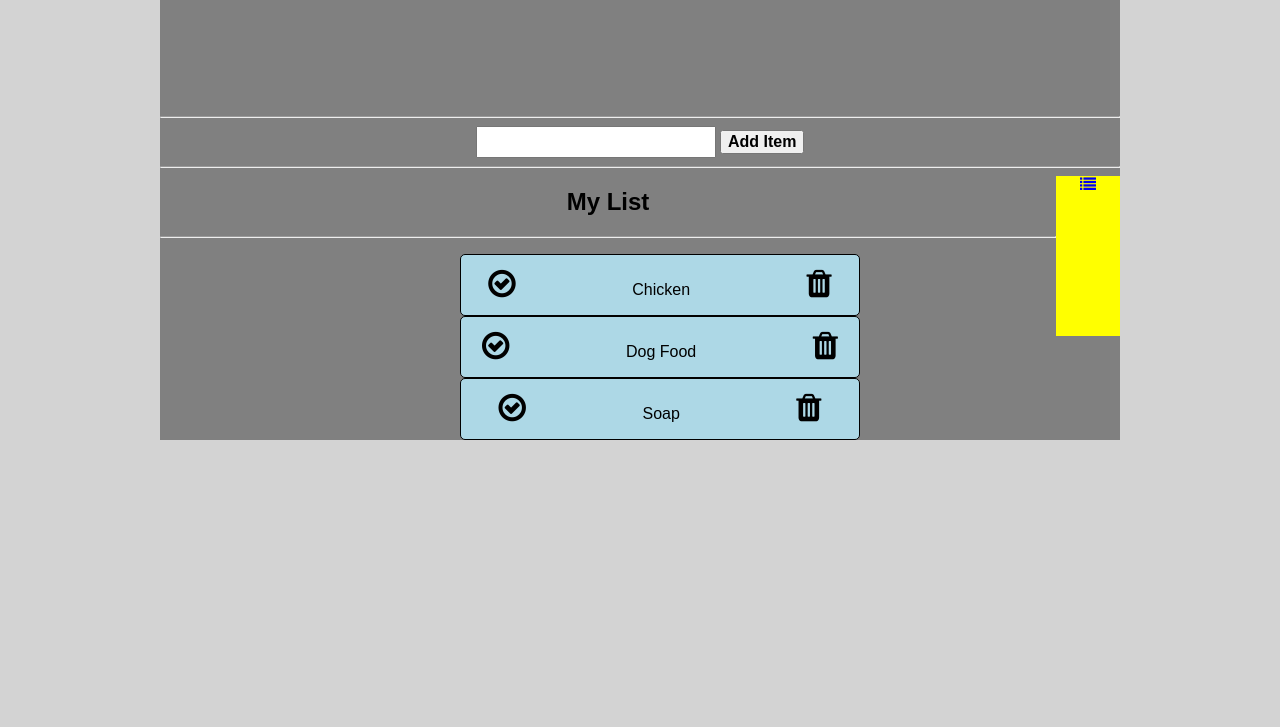
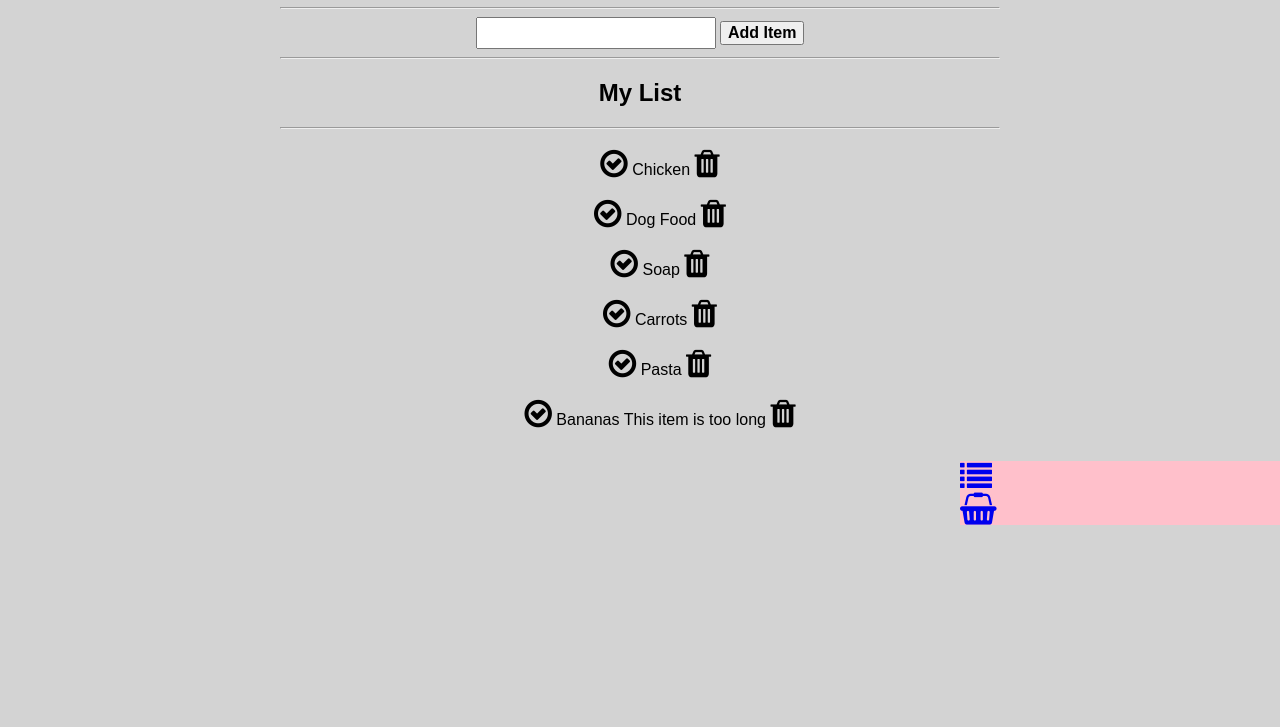
Before and after one commit to Karobka/TheShopper, a plain HTML site: page index.html in a window 1280 px wide. Shown: the part 73-800 px from the top of the page. Drawn offline with Linux system fonts and the light colour scheme.

Commit message:
simplified the layout code

```diff
--- a/css/main.css
+++ b/css/main.css
@@ -1,23 +1,9 @@
-
 *, *:before, *:after {
   box-sizing: border-box;
 }
 
 /*CUSTOM STYLES*/
 
-header {
-	/**background-image: url("../images/TempBanner.jpg");
-	/**background-repeat: no-repeat;**/
-	height: 10em;
-}
-
-main {
-	margin-left: auto;
-	margin-right: auto;
-	width: 60em;
-	text-align: center;
-    background-color: grey;
-}
 
 body {
     background-color: lightgrey;
@@ -29,46 +15,30 @@ input {
     width: 15em;
 }
 
-h1 {
-
+.sidetabs {
+    list-style-type: none;
+    width: 25%;
+    background-color: pink;
+    margin: 0;
+    padding: 0;
+    display: inline-block;
+    float: right;
 }
 
-.newitem {
-    border: 1px solid black;
-    border-radius: 5px;
-    background-color: lightblue;
-    margin-left: auto;
-    margin-right: auto;
-    max-width: 25em;
+.buylist {
     list-style-type: none;
 
 }
 
-.btn-done {
-    border-radius: 5px;
-    color: #fff;
-    text-transform: uppercase;
+.wrapper {
+    display: ;
+    max-width: 45em;
+    margin-left: auto;
+    margin-right: auto;
+    text-align: center;
 }
 
-.itempadding {
+
+i, li > p {
     display: inline-block;
-    padding-left: 7em;
-    padding-right: 7em;
-    background: transparent;
 }
-.alignme {
-    padding-top: 10px;
-}
-
-.itempadding > p {
-    text-align: center;
-    font-size: 1em;
-}
-
-.listtab {
-    float: right;
-    background-color: yellow;
-    height: 10em;
-    width: 4em;
-    top
-}
--- a/index.html
+++ b/index.html
@@ -9,12 +9,13 @@
 
 </head>
 <body>
-	<main>
+
+
+	<div class="wrapper">
 		<header>
 			<h1>The Shopper</h1>
 		</header>
 		<hr>
-		<section class="additem">
 			<form>
 				<input type="text">
 				<button name="additem">
@@ -22,45 +23,50 @@
 				</button>
 			</form>
 		<hr>
-		</section>
-		<div class="listtab">
-				<a href="#"><i class="fa fa-list fa-1x"></i></a>
-		</div>
-		<section class="mylist">
 			<h2>My List</h2>
 			<hr>
-			<ul>
-				<li class="newitem">
-					<div class="alignme">
+			<ul class="buylist">
+				<li>
 					<i class="fa fa-check-circle-o fa-2x"></i>
-						<div class="itempadding">
 					<p>Chicken</p>
-						</div>
 					<i class="fa fa-trash fa-2x"></i>
-					</div>
 				</li>
-				<li class="newitem">
-					<div class="alignme">
+				<li>
 					<i class="fa fa-check-circle-o fa-2x"></i>
-						<div class="itempadding">
 					<p>Dog Food</p>
-						</div>
 					<i class="fa fa-trash fa-2x"></i>
-					</div>
 				</li>
-				<li class="newitem">
-					<div class="alignme">
+				<li>
 					<i class="fa fa-check-circle-o fa-2x"></i>
-						<div class="itempadding">
 					<p>Soap</p>
-						</div>
 					<i class="fa fa-trash fa-2x"></i>
-					</div>
+				</li>
+				<li>
+					<i class="fa fa-check-circle-o fa-2x"></i>
+					<p>Carrots</p>
+					<i class="fa fa-trash fa-2x"></i>
+				</li>
+				<li>
+					<i class="fa fa-check-circle-o fa-2x"></i>
+					<p>Pasta</p>
+					<i class="fa fa-trash fa-2x"></i>
+				</li>
+				<li>
+					<i class="fa fa-check-circle-o fa-2x"></i>
+					<p>Bananas This item is too long</p>
+					<i class="fa fa-trash fa-2x"></i>
 				</li>
 			</ul>
-		</section>
+	</div>
 
+	<ul class="sidetabs">
+		<li>
+			<a href="#"><i class="fa fa-list fa-2x"></i></a>
+		</li>
+		<li>
+			<a href="#"><i class="fa fa-shopping-basket fa-2x"></i></a>
+		</li>
+	</ul>
 
-	</main>
 </body>
 </html>
```
Lines whose indentation alone changed are shown as unchanged.
